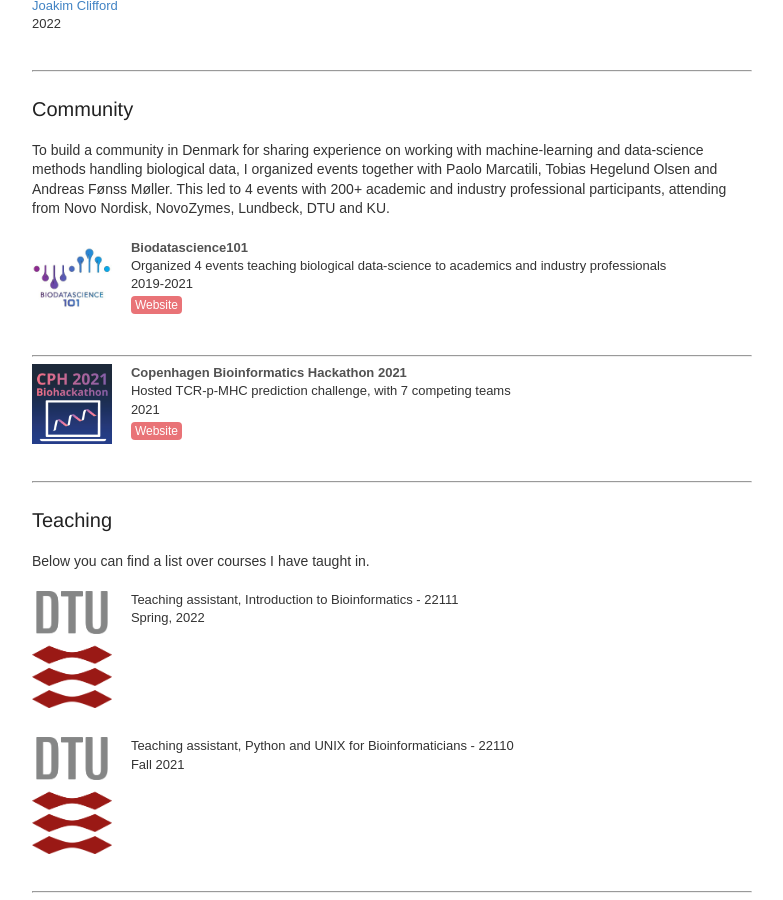
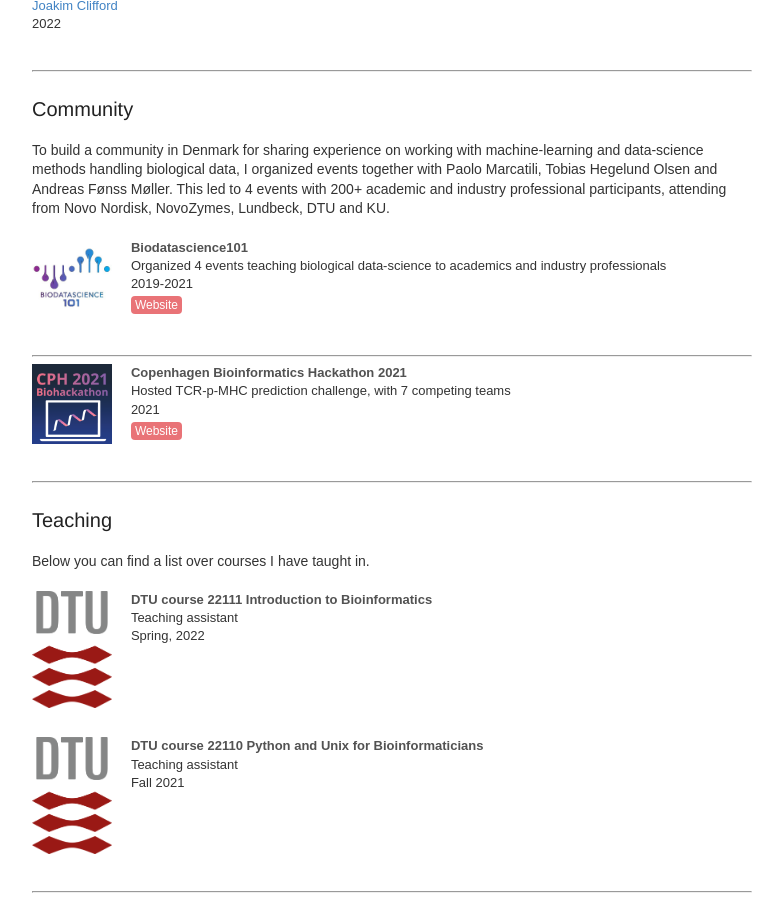
Before and after one commit to Magnushhoie/magnushhoie.github.io, a Jekyll site: the page built from index.html, in a window 1280 px wide and 900 px high, scrolled down 1519 px. Shown: the whole window, without its empty margins (248-1031 px from the left). Built offline with Jekyll 4.4.1, drawn with Linux system fonts in a browser that asks for light colours.

```diff
--- a/index.html
+++ b/index.html
@@ -241,7 +241,8 @@ Below you can find a list over courses I have taught in.
 <div class="publication">
     <img src="/media/DTU.png" />
     <p>
-        Teaching assistant, Introduction to Bioinformatics - 22111
+      <b><a style="color:#525252; padding:0px 0px" href=https://magnushhoie.github.io/ >DTU course 22111 Introduction to Bioinformatics</b></a><br>
+        Teaching assistant
         <br>
         Spring, 2022
         <br>
@@ -250,7 +251,8 @@ Below you can find a list over courses I have taught in.
 <div class="publication">
     <img src="/media/DTU.png" />
     <p>
-        Teaching assistant, Python and UNIX for Bioinformaticians - 22110
+      <b><a style="color:#525252; padding:0px 0px" href=https://magnushhoie.github.io/ >DTU course 22110 Python and Unix for Bioinformaticians</b></a><br>
+        Teaching assistant
         <br>
         Fall 2021
     </p>
```
